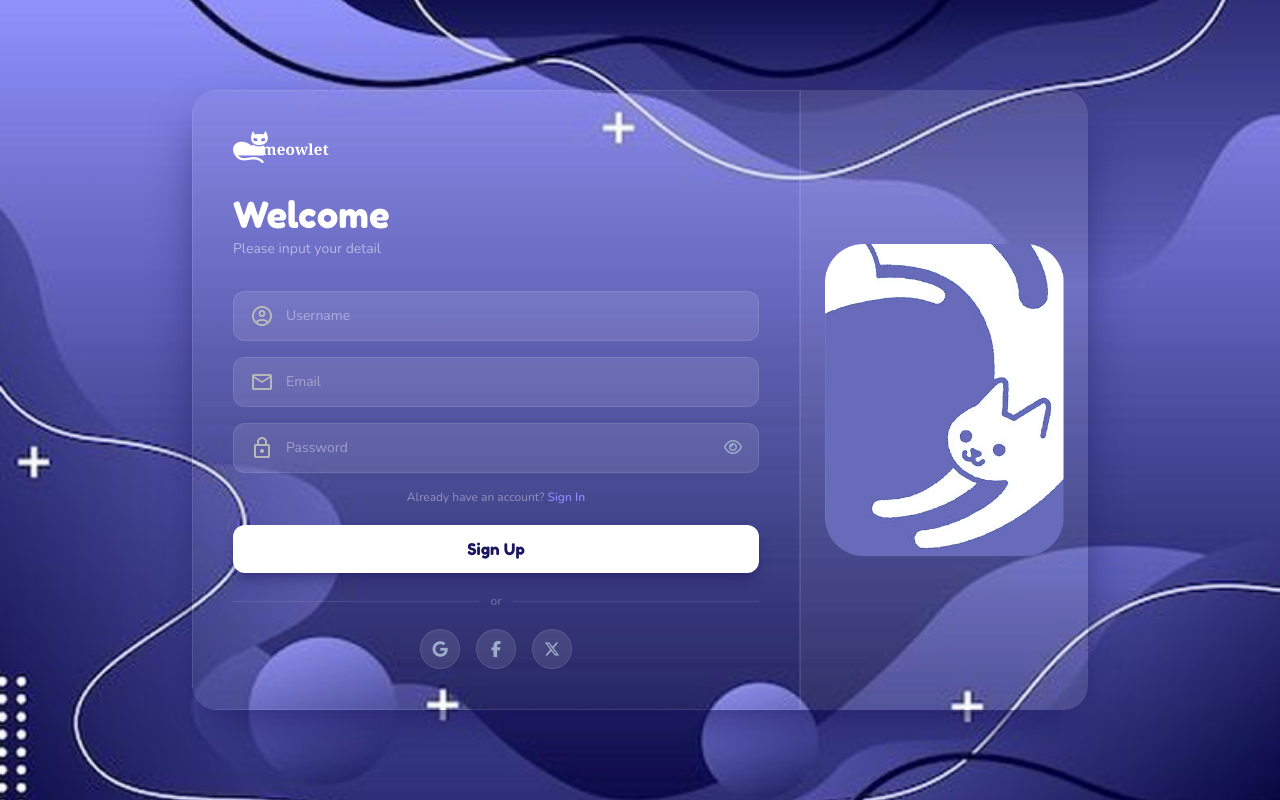
After one commit to WilshenGouwesley/PWL-Kelompok-7-Meowlet, a PHP site: page /app/views/meowlet/register.php in a window 1280 px wide. The commit adds this page. Run offline with PHP 8.4, Linux system fonts and the light colour scheme; some libraries are stand-ins or nearby versions.

Commit message:
implement: database and register page

```diff
--- /dev/null
+++ b/app/config/app.php
@@ -0,0 +1,6 @@
+<?php
+define('DB_HOST', 'localhost');
+define('DB_USER', 'root');
+define('DB_PASSWORD', '');
+define('DB_NAME', 'meowlet_db');
+?>
--- a/app/controllers/viewsController.php
+++ b/app/controllers/viewsController.php
@@ -1,11 +1,17 @@
 <?php
 namespace app\controllers;
 require_once '../app/core/Controller.php';
+require_once '../app/models/User.php';
 
 use App\Core\Controller;
+use App\Models\User;
 
 class viewsController extends Controller
 {
+    public function register()
+    {
+        $this->plainView('meowlet.register');
+    }
     public function main()
     {
         $this->view('meowlet.main');
--- /dev/null
+++ b/app/views/meowlet/register.php
@@ -0,0 +1,153 @@
+<!DOCTYPE html>
+<html lang="en">
+<head>
+    <meta charset="UTF-8" />
+    <meta name="viewport" content="width=device-width, initial-scale=1.0" />
+    <title>Meowiet — Register</title>
+    <script src="https://kit.fontawesome.com/ccbead7141.js" crossorigin="anonymous"></script>
+    <script src="https://cdn.tailwindcss.com"></script>
+    <script>
+        tailwind.config = {
+            theme: {
+                extend: {
+                    colors: {
+                        'meow-dark': '#1a1660',
+                        'meow-mid': '#2d27a8',
+                        'meow-purple': '#4c45d0',
+                        'meow-light': '#6c63ff',
+                        'meow-accent': '#8f88ff',
+                    },
+                    fontFamily: {
+                        display: ['"Fredoka One"', 'cursive'],
+                        body: ['"Nunito"', 'sans-serif'],
+                    },
+                    animation: {
+                        'float': 'float 6s ease-in-out infinite',
+                        'float-slow': 'float 9s ease-in-out infinite',
+                        'fade-up': 'fadeUp 0.7s ease both',
+                    },
+                    keyframes: {
+                        float: {
+                            '0%, 100%': { transform: 'translateY(0px)' },
+                            '50%': { transform: 'translateY(-16px)' },
+                        },
+                        fadeUp: {
+                            '0%': { opacity: '0', transform: 'translateY(24px)' },
+                            '100%': { opacity: '1', transform: 'translateY(0)' },
+                        },
+                    },
+                }
+            }
+        }
+    </script>
+    <link href="https://fonts.googleapis.com/css2?family=Fredoka+One&family=Nunito:wght@400;500;600;700&display=swap"
+        rel="stylesheet" />
+</head>
+
+<body class="min-h-screen bg-[url('/assets/img/registerloginbg.png')] bg-cover bg-center bg-no-repeat font-body flex items-center justify-center overflow-hidden relative">
+    <div
+    class="relative z-10 w-full max-w-4xl mx-auto flex rounded-3xl overflow-hidden shadow-2xl shadow-meow-dark/80 animate-fade-up">
+
+        <div
+            class="flex-1 bg-white/5 backdrop-blur-xl border border-white/10 p-10 flex flex-col justify-center min-w-0">
+
+            <!-- Logo -->
+            <div class="flex items-center gap-2 mb-8">
+                <div class="w-24 flex items-center justify-center text-white text-sm">
+                    <img src="assets/img/logo.png">
+                </div>
+            </div>
+
+            <h1 class="font-display text-white text-4xl mb-1">Welcome</h1>
+            <p class="text-white/50 text-sm mb-8">Please input your detail</p>
+
+            <!-- Form -->
+            <form action="#" method="POST" class="flex flex-col gap-4">
+
+                <!-- Username -->
+                <div
+                    class="flex items-center gap-3 bg-white/10 border border-white/10 rounded-xl px-4 py-3 focus-within:border-meow-accent transition-colors">
+                    <img src="assets/img/account.png">
+                    <input type="text" name="username" id="username" placeholder="Username" maxlength="50" required
+                        class="bg-transparent text-white placeholder-white/40 text-sm w-full outline-none" />
+                </div>
+
+                <!-- Email -->
+                <div
+                    class="flex items-center gap-3 bg-white/10 border border-white/10 rounded-xl px-4 py-3 focus-within:border-meow-accent transition-colors">
+                    <img src="assets/img/email.png" class="">
+                    <input type="email" name="email" id="email" placeholder="Email" maxlength="100" required
+                        class="bg-transparent text-white placeholder-white/40 text-sm w-full outline-none" />
+                </div>
+
+                <!-- Password -->
+                <div
+                    class="flex items-center gap-3 bg-white/10 border border-white/10 rounded-xl px-4 py-3 focus-within:border-meow-accent transition-colors">
+                    <img src="assets/img/lock.png">
+                    <input type="password" name="password" id="password" placeholder="Password" maxlength="255" required
+                        class="bg-transparent text-white placeholder-white/40 text-sm w-full outline-none" />
+                    <!-- Toggle password -->
+                    <button type="button" onclick="togglePassword()"
+                        class="text-white/30 hover:text-white/60 transition-colors shrink-0">
+                        <span id="eye-icon">
+                            <i class="fa-regular fa-eye" style="color: rgb(158, 173, 201);"></i>
+                        </span>
+                    </button>
+                </div>
+
+                <!-- Already have account -->
+                <p class="text-white/40 text-xs text-center">
+                    Already have an account?
+                    <a href="#" class="text-meow-accent hover:text-white transition-colors font-semibold">Sign In</a>
+                </p>
+
+                <!-- Submit -->
+                <button type="submit"
+                    class="w-full bg-white text-meow-dark font-display text-base rounded-xl py-3 hover:bg-meow-accent hover:text-white active:scale-95 transition-all duration-200 shadow-lg shadow-meow-dark/40 mt-1">
+                    Sign Up
+                </button>
+
+                <!-- Pemisah -->
+                <div class="flex items-center gap-3 my-1">
+                    <div class="flex-1 h-px bg-white/10"></div>
+                    <span class="text-white/30 text-xs">or</span>
+                    <div class="flex-1 h-px bg-white/10"></div>
+                </div>
+
+                <!-- Tombol Medsos -->
+                <div class="flex justify-center gap-4">
+                    <!-- Google -->
+                    <button type="button"
+                        class="w-10 h-10 rounded-full bg-white/10 border border-white/10 hover:bg-white/20 transition flex items-center justify-center">
+                        <i class="fa-brands fa-google" style="color: rgb(158, 173, 201);"></i>
+                    </button>
+                    <!-- Facebook -->
+                    <button type="button"
+                        class="w-10 h-10 rounded-full bg-white/10 border border-white/10 hover:bg-white/20 transition flex items-center justify-center">
+                        <i class="fa-brands fa-facebook-f" style="color: rgb(158, 173, 201);"></i>
+                    </button>
+                    <!-- Twitter/X -->
+                    <button type="button"
+                        class="w-10 h-10 rounded-full bg-white/10 border border-white/10 hover:bg-white/20 transition flex items-center justify-center">
+                        <i class="fa-brands fa-x-twitter" style="color: rgb(158, 173, 201);"></i>
+                    </button>
+                </div>
+
+            </form>
+        </div>
+
+        <!-- Panel Kanan -->
+        <div
+            class="hidden md:flex w-72 bg-white/10 backdrop-blur-xl border-l border-white/10 items-center justify-center relative overflow-hidden p-6">
+            <img src="assets/img/registerloginright.png" class="w-full h-auto object-contain relative" />
+
+        </div>
+
+    </div>
+
+    <script src="/js/register.js">
+
+    </script>
+
+</body>
+</html>
--- a/public/index.php
+++ b/public/index.php
@@ -9,6 +9,7 @@ $router->add('GET', '/main', 'viewsController', 'main');
 $router->add('GET', '/main/cart', 'viewsController', 'cart');
 $router->add('GET', '/main/products', 'viewsController', 'products');
 $router->add('GET', '/main/detail/{id}', 'viewsController', 'detail');
+$router->add('GET', '/register', 'viewsController', 'register');
 
 $router->run();
 
--- /dev/null
+++ b/public/js/register.js
@@ -0,0 +1,14 @@
+function togglePassword() {
+    const pwd = document.getElementById('password');
+    const icon = document.querySelector('#eye-icon i');
+
+    if (pwd.type === 'password') {
+        pwd.type = 'text';
+        icon.classList.remove('fa-eye');
+        icon.classList.add('fa-eye-slash');
+    } else {
+        pwd.type = 'password';
+        icon.classList.remove('fa-eye-slash');
+        icon.classList.add('fa-eye');
+    }
+}
```
Also changed, not shown: app/core/Controller.php (+16 -0 lines), app/core/Database.php (+14 -3 lines), app/models/User.php (added, +109 -0 lines), public/assets/img/account.png (added), public/assets/img/email.png (added), public/assets/img/lock.png (added), public/assets/img/registerloginbg.png (added), public/assets/img/registerloginright.png (added), 2 other files.
